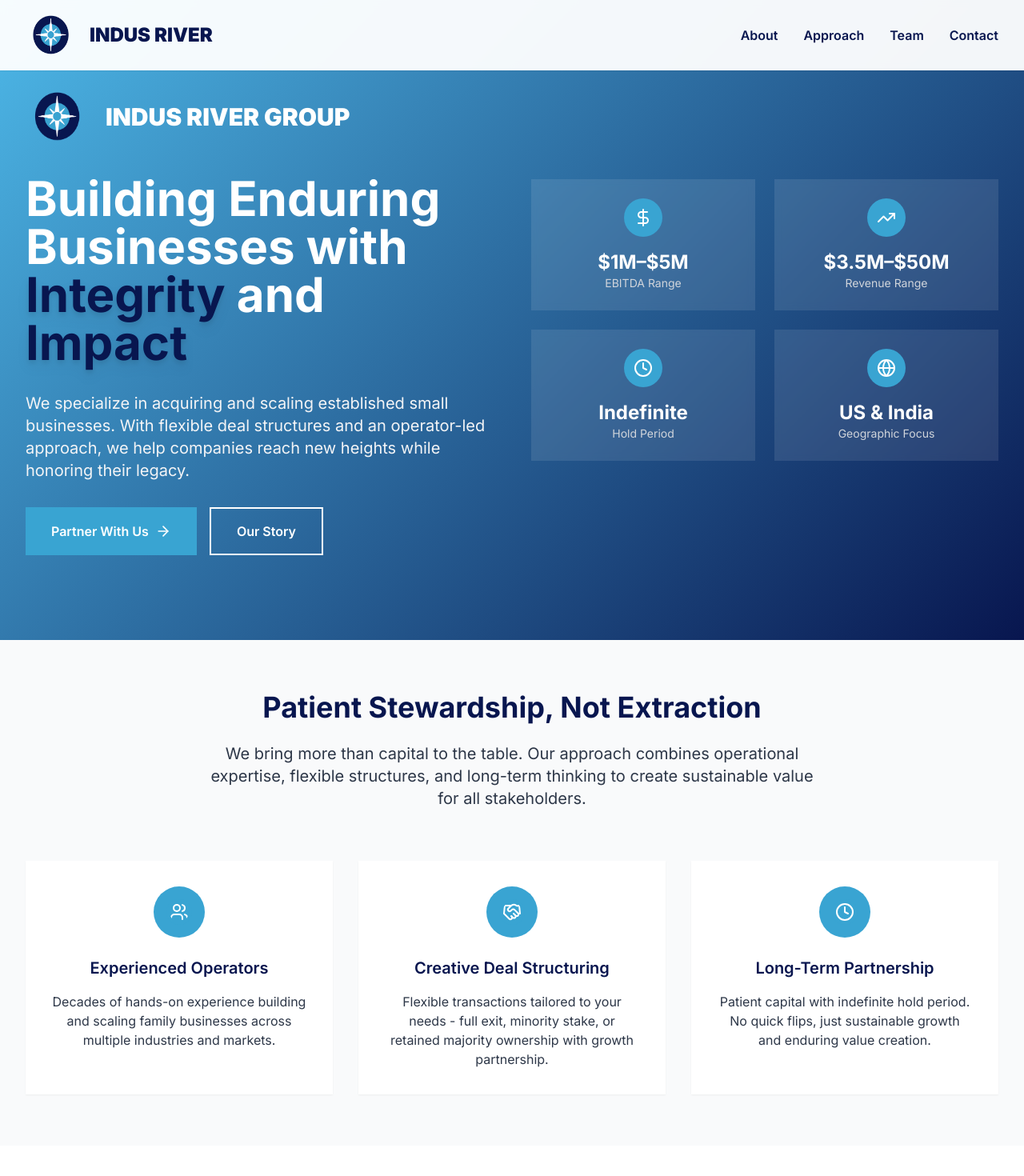
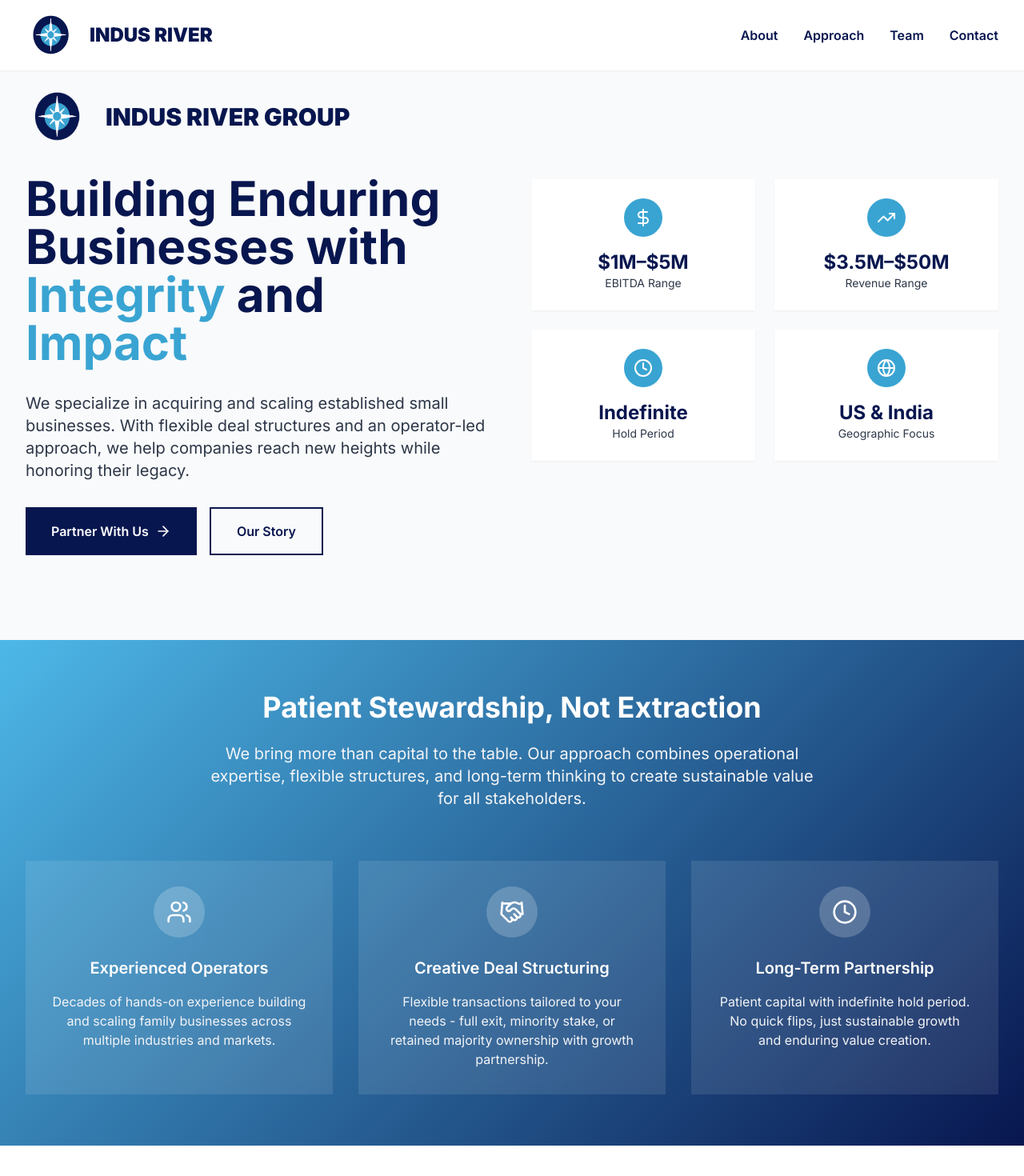
Before and after one commit to Nonce-firewall/Indus-River-Group, a Next.js app: page / in a window 1280 px wide. Shown: the top 1470 px of the page at 80% size. Built offline with nearby package versions, Linux system fonts and the light colour scheme.

Commit message:
Swap Hero and ValueProposition section backgrounds

```diff
--- a/components/Hero.tsx
+++ b/components/Hero.tsx
@@ -7,30 +7,30 @@ export default function Hero() {
   return (
     <section className="relative min-h-screen flex items-center pt-20 sm:pt-0">
       {/* Background with gradient */}
-      <div className="absolute inset-0 hero-gradient"></div>
+      <div className="absolute inset-0 bg-gray-50"></div>
 
       {/* Content */}
-      <div className="relative z-10 max-w-7xl mx-auto px-4 sm:px-6 lg:px-8 py-8 sm:py-20">
+      <div className="relative z-10 max-w-7xl mx-auto px-4 sm:px-6 lg:px-8 py-8 sm:py-20 text-indus-blue">
         <div className="grid grid-cols-1 lg:grid-cols-2 gap-12 items-center">
           {/* Left Column - Main Content */}
-          <div className="text-white space-y-8 animate-fade-in-up">
+          <div className="space-y-8 animate-fade-in-up">
             <div className="flex items-center mb-6 sm:mb-6">
               <img
                 src="/Indus%20River%20logo%20alone.png"
                 alt="Indus River Group"
                 className="h-12 w-12 sm:h-20 sm:w-20 mr-3 sm:mr-5"
               />
-              <span className="text-lg sm:text-2xl lg:text-3xl leading-tight text-white font-black">
+              <span className="text-lg sm:text-2xl lg:text-3xl leading-tight text-indus-blue font-black">
                 INDUS RIVER GROUP
               </span>
             </div>
             <h1 className="text-2xl sm:text-4xl md:text-5xl lg:text-6xl font-bold leading-tight">
               Building Enduring Businesses with{' '}
-              <span className="text-indus-blue drop-shadow-lg">Integrity</span> and{' '}
-              <span className="text-indus-blue drop-shadow-lg">Impact</span>
+              <span className="text-cerulean">Integrity</span> and{' '}
+              <span className="text-cerulean">Impact</span>
             </h1>
 
-            <p className="text-base sm:text-xl text-gray-100 leading-relaxed">
+            <p className="text-base sm:text-xl text-charcoal-grey leading-relaxed">
               We specialize in acquiring and scaling established small businesses.
               With flexible deal structures and an operator-led approach, we help
               companies reach new heights while honoring their legacy.
@@ -39,7 +39,7 @@ export default function Hero() {
             <div className="flex flex-col sm:flex-row gap-3 sm:gap-4">
               <Link
                 href="/contact"
-                className="inline-flex items-center justify-center px-6 sm:px-8 py-3 sm:py-4 bg-cerulean text-white font-semibold rounded-lg hover:bg-opacity-90 transition-all duration-300 group text-sm sm:text-base"
+                className="inline-flex items-center justify-center px-6 sm:px-8 py-3 sm:py-4 bg-indus-blue text-white font-semibold rounded-lg hover:bg-opacity-90 transition-all duration-300 group text-sm sm:text-base"
               >
                 Partner With Us
                 <ArrowRight className="w-5 h-5 ml-2 group-hover:translate-x-1 transition-transform" />
@@ -47,7 +47,7 @@ export default function Hero() {
 
               <Link
                 href="/about"
-                className="inline-flex items-center justify-center px-6 sm:px-8 py-3 sm:py-4 border-2 border-white text-white font-semibold rounded-lg hover:bg-white hover:text-indus-blue transition-all duration-300 text-sm sm:text-base"
+                className="inline-flex items-center justify-center px-6 sm:px-8 py-3 sm:py-4 border-2 border-indus-blue text-indus-blue font-semibold rounded-lg hover:bg-indus-blue hover:text-white transition-all duration-300 text-sm sm:text-base"
               >
                 Our Story
               </Link>
@@ -56,36 +56,36 @@ export default function Hero() {
 
           {/* Right Column - Key Statistics */}
           <div className="grid grid-cols-2 gap-3 sm:gap-6 animate-fade-in mt-8 lg:mt-0">
-            <div className="bg-white bg-opacity-10 backdrop-blur-sm rounded-lg p-6 text-center text-white">
-              <div className="w-10 h-10 sm:w-12 sm:h-12 bg-cerulean bg-opacity-20 rounded-full flex items-center justify-center mx-auto mb-3 sm:mb-4">
+            <div className="bg-white rounded-lg p-6 text-center shadow-sm">
+              <div className="w-10 h-10 sm:w-12 sm:h-12 bg-cerulean rounded-full flex items-center justify-center mx-auto mb-3 sm:mb-4">
                 <DollarSign className="w-5 h-5 sm:w-6 sm:h-6 text-white" />
               </div>
-              <div className="text-lg sm:text-2xl font-bold">$1M–$5M</div>
-              <div className="text-xs sm:text-sm text-gray-300">EBITDA Range</div>
+              <div className="text-lg sm:text-2xl font-bold text-indus-blue">$1M–$5M</div>
+              <div className="text-xs sm:text-sm text-charcoal-grey">EBITDA Range</div>
             </div>
 
-            <div className="bg-white bg-opacity-10 backdrop-blur-sm rounded-lg p-6 text-center text-white">
-              <div className="w-10 h-10 sm:w-12 sm:h-12 bg-cerulean bg-opacity-20 rounded-full flex items-center justify-center mx-auto mb-3 sm:mb-4">
+            <div className="bg-white rounded-lg p-6 text-center shadow-sm">
+              <div className="w-10 h-10 sm:w-12 sm:h-12 bg-cerulean rounded-full flex items-center justify-center mx-auto mb-3 sm:mb-4">
                 <TrendingUp className="w-5 h-5 sm:w-6 sm:h-6 text-white" />
               </div>
-              <div className="text-lg sm:text-2xl font-bold">$3.5M–$50M</div>
-              <div className="text-xs sm:text-sm text-gray-300">Revenue Range</div>
+              <div className="text-lg sm:text-2xl font-bold text-indus-blue">$3.5M–$50M</div>
+              <div className="text-xs sm:text-sm text-charcoal-grey">Revenue Range</div>
             </div>
 
-            <div className="bg-white bg-opacity-10 backdrop-blur-sm rounded-lg p-6 text-center text-white">
-              <div className="w-10 h-10 sm:w-12 sm:h-12 bg-cerulean bg-opacity-20 rounded-full flex items-center justify-center mx-auto mb-3 sm:mb-4">
+            <div className="bg-white rounded-lg p-6 text-center shadow-sm">
+              <div className="w-10 h-10 sm:w-12 sm:h-12 bg-cerulean rounded-full flex items-center justify-center mx-auto mb-3 sm:mb-4">
                 <Clock className="w-5 h-5 sm:w-6 sm:h-6 text-white" />
               </div>
-              <div className="text-lg sm:text-2xl font-bold">Indefinite</div>
-              <div className="text-xs sm:text-sm text-gray-300">Hold Period</div>
+              <div className="text-lg sm:text-2xl font-bold text-indus-blue">Indefinite</div>
+              <div className="text-xs sm:text-sm text-charcoal-grey">Hold Period</div>
             </div>
 
-            <div className="bg-white bg-opacity-10 backdrop-blur-sm rounded-lg p-6 text-center text-white">
-              <div className="w-10 h-10 sm:w-12 sm:h-12 bg-cerulean bg-opacity-20 rounded-full flex items-center justify-center mx-auto mb-3 sm:mb-4">
+            <div className="bg-white rounded-lg p-6 text-center shadow-sm">
+              <div className="w-10 h-10 sm:w-12 sm:h-12 bg-cerulean rounded-full flex items-center justify-center mx-auto mb-3 sm:mb-4">
                 <Globe className="w-5 h-5 sm:w-6 sm:h-6 text-white" />
               </div>
-              <div className="text-lg sm:text-2xl font-bold">US & India</div>
-              <div className="text-xs sm:text-sm text-gray-300">Geographic Focus</div>
+              <div className="text-lg sm:text-2xl font-bold text-indus-blue">US & India</div>
+              <div className="text-xs sm:text-sm text-charcoal-grey">Geographic Focus</div>
             </div>
           </div>
         </div>
--- a/components/ValueProposition.tsx
+++ b/components/ValueProposition.tsx
@@ -20,13 +20,13 @@ export default function ValueProposition() {
   ];
 
   return (
-    <section className="py-12 sm:py-16 bg-gray-50">
+    <section className="py-12 sm:py-16 hero-gradient text-white">
       <div className="max-w-7xl mx-auto px-4 sm:px-6 lg:px-8">
         <div className="text-center mb-12 sm:mb-16 animate-fade-in-up">
-          <h2 className="text-2xl sm:text-3xl lg:text-4xl font-bold text-indus-blue mb-4 sm:mb-6">
+          <h2 className="text-2xl sm:text-3xl lg:text-4xl font-bold text-white mb-4 sm:mb-6">
             Patient Stewardship, Not Extraction
           </h2>
-          <p className="text-lg sm:text-xl text-charcoal-grey max-w-3xl mx-auto leading-relaxed">
+          <p className="text-lg sm:text-xl text-gray-100 max-w-3xl mx-auto leading-relaxed">
             We bring more than capital to the table. Our approach combines operational expertise,
             flexible structures, and long-term thinking to create sustainable value for all stakeholders.
           </p>
@@ -38,15 +38,15 @@ export default function ValueProposition() {
             return (
               <div
                 key={index}
-                className="bg-white rounded-lg p-6 sm:p-8 shadow-sm hover:shadow-lg transition-all duration-300 text-center card-hover"
+                className="bg-white bg-opacity-10 backdrop-blur-sm rounded-lg p-6 sm:p-8 hover:bg-opacity-20 transition-all duration-300 text-center card-hover"
               >
-                <div className="w-14 h-14 sm:w-16 sm:h-16 bg-cerulean bg-opacity-10 rounded-full flex items-center justify-center mx-auto mb-4 sm:mb-6">
-                  <Icon className="w-7 h-7 sm:w-8 sm:h-8 text-white bg-cerulean rounded-full p-1" />
+                <div className="w-14 h-14 sm:w-16 sm:h-16 bg-white bg-opacity-20 rounded-full flex items-center justify-center mx-auto mb-4 sm:mb-6">
+                  <Icon className="w-7 h-7 sm:w-8 sm:h-8 text-white" />
                 </div>
-                <h3 className="text-lg sm:text-xl font-semibold text-indus-blue mb-3 sm:mb-4">
+                <h3 className="text-lg sm:text-xl font-semibold text-white mb-3 sm:mb-4">
                   {value.title}
                 </h3>
-                <p className="text-sm sm:text-base text-charcoal-grey leading-relaxed">
+                <p className="text-sm sm:text-base text-gray-100 leading-relaxed">
                   {value.description}
                 </p>
               </div>
```
